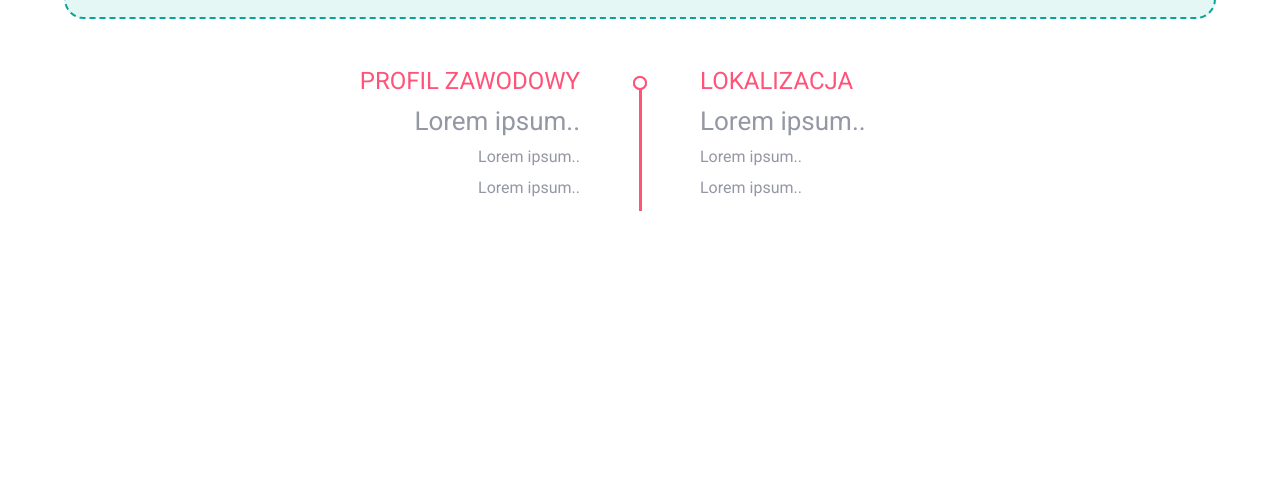
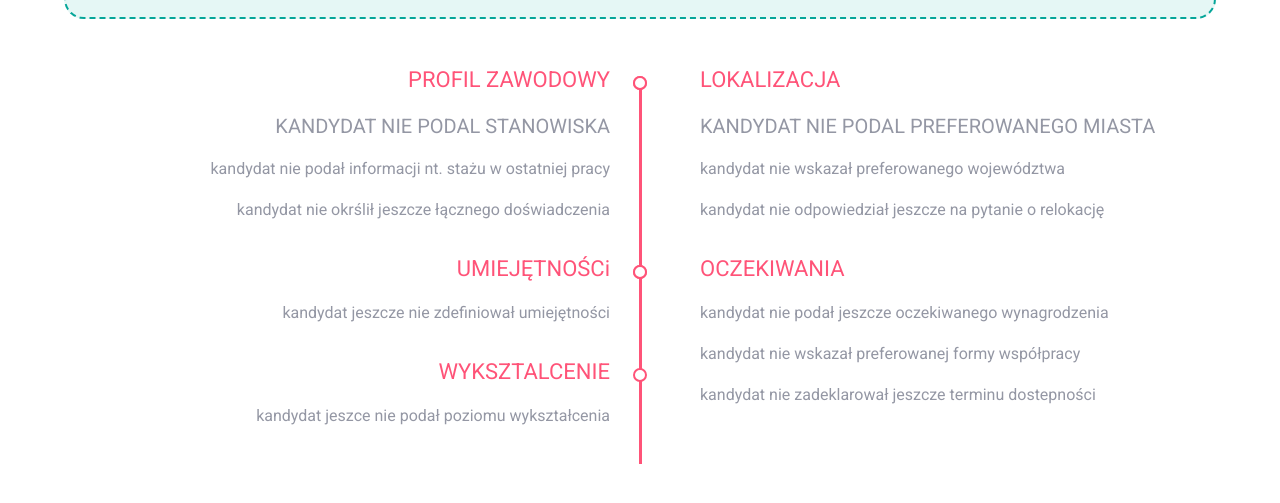
Before and after one commit to alekz29/cv, a React app: page / in a window 1280 px wide. Shown: the part 285-788 px from the top of the page. Built offline with nearby package versions, Linux system fonts and the light colour scheme.

Commit message:
ready information content

```diff
--- a/src/components/Informaton.js
+++ b/src/components/Informaton.js
@@ -5,22 +5,37 @@ const Information = () => {
     return (
         <section className={'information-container'}>
             <div className="information">
-                <div className="container container--left">
-                    <div className="content">
+                <div className="container">
+                    <div className="content content--left">
                         <h2 className={'content__data'}>PROFIL ZAWODOWY</h2>
-                        <p className={'content__information content__information--big'}>Lorem ipsum..</p>
-                        <p className={'content__information'}>Lorem ipsum..</p>
-                        <p className={'content__information'}>Lorem ipsum..</p>
+                        <p className={'content__information content__information--big'}>KANDYDAT NIE PODAL STANOWISKA</p>
+                        <p className={'content__information'}>kandydat nie podał informacji nt. stażu w ostatniej pracy</p>
+                        <p className={'content__information'}>kandydat nie okrślił jeszcze łącznego doświadczenia</p>
+                    </div>
+                    <div className="content content--left">
+                        <h2 className={'content__data'}>UMIEJĘTNOŚCi</h2>
+                        <p className={'content__information'}>kandydat jeszcze nie zdefiniował umiejętności</p>
+                    </div>
+                    <div className="content content--left">
+                        <h2 className={'content__data'}>WYKSZTALCENIE</h2>
+                        <p className={'content__information'}>kandydat jeszce nie podał poziomu wykształcenia</p>
+
                     </div>
                 </div>
             </div>
             <div className="information">
-                <div className="container container--right">
-                    <div className="content">
+                <div className="container">
+                    <div className="content content--right">
                         <h2 className={'content__data'}>LOKALIZACJA</h2>
-                        <p className={'content__information content__information--big'}>Lorem ipsum..</p>
-                        <p className={'content__information'}>Lorem ipsum..</p>
-                        <p className={'content__information'}>Lorem ipsum..</p>
+                        <p className={'content__information content__information--big'}>KANDYDAT NIE PODAL PREFEROWANEGO MIASTA</p>
+                        <p className={'content__information'}>kandydat nie wskazał preferowanego województwa</p>
+                        <p className={'content__information'}>kandydat nie odpowiedział jeszcze na pytanie o relokację</p>
+                    </div>
+                    <div className="content content--right">
+                        <h2 className={'content__data'}>OCZEKIWANIA</h2>
+                        <p className={'content__information'}>kandydat nie podał jeszcze oczekiwanego wynagrodzenia</p>
+                        <p className={'content__information'}>kandydat nie wskazał preferowanej formy współpracy</p>
+                        <p className={'content__information'}>kandydat nie zadeklarował jeszcze terminu dostepności</p>
                     </div>
                 </div>
             </div>
--- a/src/styles/Information.scss
+++ b/src/styles/Information.scss
@@ -17,20 +17,22 @@ $font-color: #ff5378;
       width: 100%;
 
       .content {
-        padding: 0 30px;
+        padding-left: 30px;
         background-color: white;
         position: relative;
         border-radius: 6px;
         font-family: Roboto;
         font-size: 16px;
+        margin-bottom: 40px;
         .content__data {
           color: $font-color;
-          font-size: 24px;
+          font-size: 22px;
+          margin-bottom: 15px;
 
         }
         .content__information {
           color: #9497a4;
-          margin: 15px 0;
+          margin: 25px 0;
 
         }
       }
@@ -38,7 +40,7 @@ $font-color: #ff5378;
   }
 }
 
-.container::after {
+.content::after {
   content: '';
   position: absolute;
   width: 10px;
@@ -50,22 +52,21 @@ $font-color: #ff5378;
   z-index: 1;
 }
 
-.container--left {
+.content--left {
   text-align: right;
 }
 
-.container--left::after {
-  right: -7px;
+.content--left::after {
+  right: -37px;
 }
 
-.container--right {
+.content--right {
   text-align: left;
 }
 
-.container--right::after {
-  left: -7px;
+.content--right::after {
+  left: -37px;
 }
-
 .information-container::after {
   content: '';
   position: absolute;
@@ -79,5 +80,5 @@ $font-color: #ff5378;
   font-size: 16px;
 }
 .content__information--big {
-  font-size: 26px;
+  font-size: 20px;
 }
```
